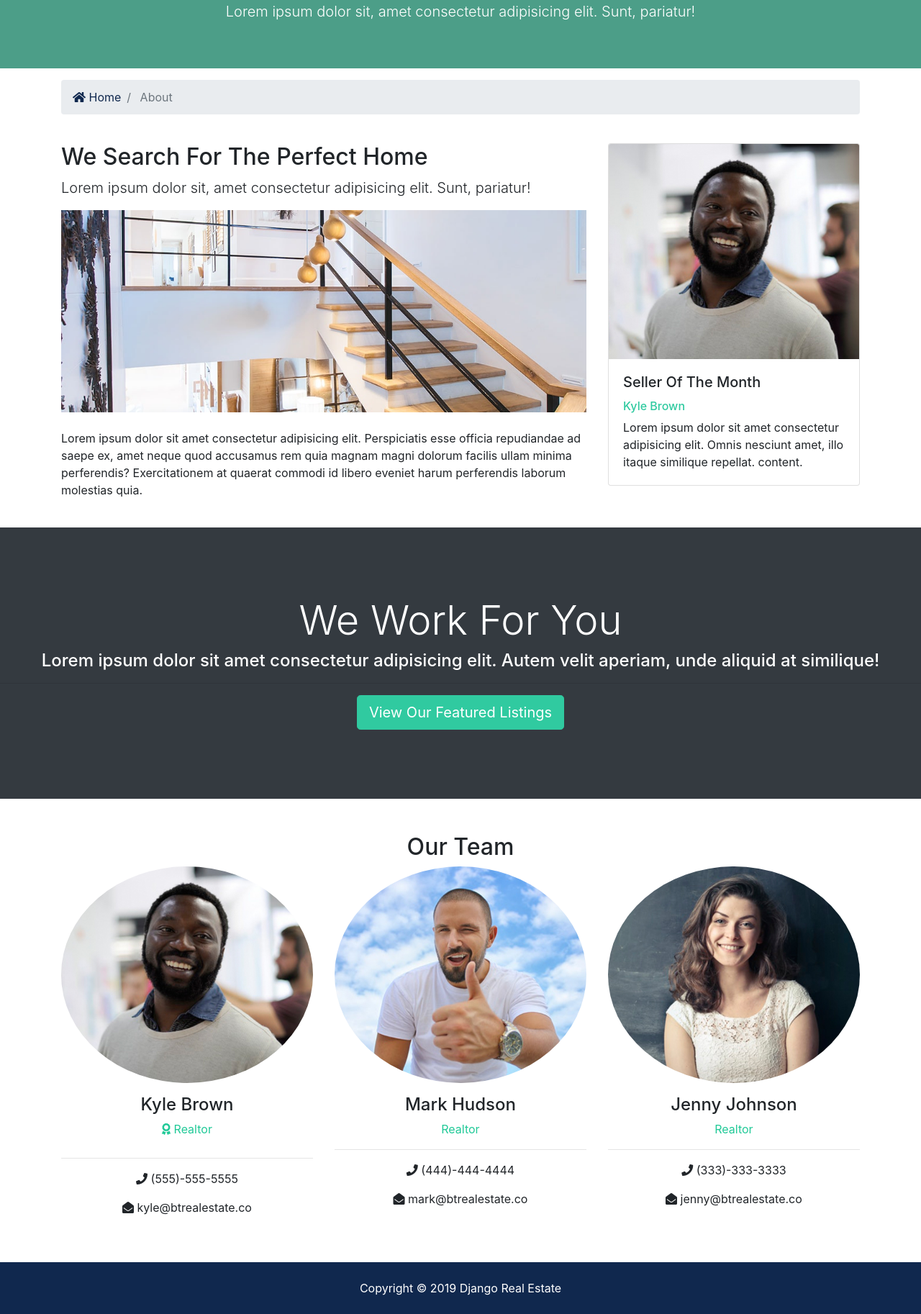
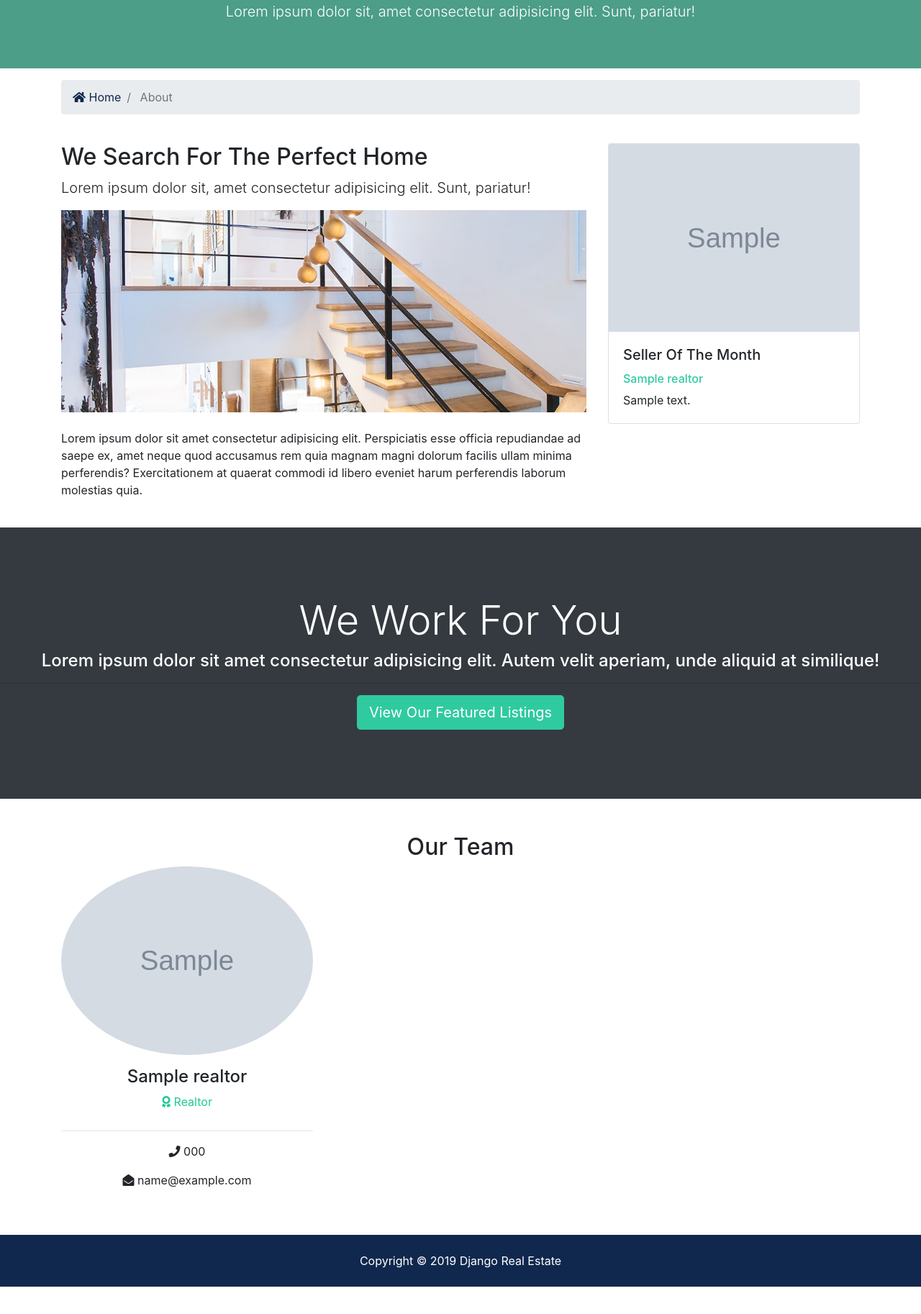
Before and after one commit to SashaPatsel/django-estate, a Django app: page /about in a window 1280 px wide. Shown: the part 250-2076 px from the top of the page at 72% size. After the commit the page ends 2038 px from the top, so only its background shows below. Run offline with Django 3.2, Linux system fonts and the light colour scheme; tables that the repository leaves empty hold one stand-in row (values such as "Sample post"); grey boxes marked "Sample" are stand-in pictures; some libraries are stand-ins or nearby versions.

Commit message:
dynamic about page

```diff
--- a/destate/pages/views.py
+++ b/destate/pages/views.py
@@ -2,6 +2,7 @@ from django.shortcuts import render
 from django.http import HttpResponse
 
 from listings.models import Listing
+from realtors.models import Realtor
 
 # Create your views here.
 def index(req):
@@ -13,4 +14,14 @@ def index(req):
     return render(req, "pages/index.html", context)
 
 def about(req):
-    return render(req, "pages/about.html")
+    #get all realtors
+    realtors = Realtor.objects.order_by("-hire_date")
+
+    #get mvp
+    mvp_realtors = Realtor.objects.all().filter(is_mvp=True)
+
+    context = {
+        "realtors": realtors,
+        "mvp_realtors": mvp_realtors
+    }
+    return render(req, "pages/about.html", context)
--- a/destate/templates/pages/about.html
+++ b/destate/templates/pages/about.html
@@ -40,16 +40,19 @@
                 commodi id libero eveniet harum perferendis laborum molestias quia.</p>
             </div>
             <div class="col-md-4">
+              {% if mvp_realtors %}
+                {% for realtor in mvp_realtors%}
                   <div class="card">
-                <img class="card-img-top" src="{% static 'img/realtors/kyle.jpg' %}" alt="Seller of the month">
+                    <img class="card-img-top" src="{{realtor.photo.url}}" alt="Seller of the month">
                     <div class="card-body">
                       <h5 class="card-title">Seller Of The Month</h5>
-                  <h6 class="text-secondary">Kyle Brown</h6>
-                  <p class="card-text">Lorem ipsum dolor sit amet consectetur adipisicing elit. Omnis nesciunt amet, illo itaque similique repellat.
-                    content.
+                      <h6 class="text-secondary">{{realtor.name}}</h6>
+                      <p class="card-text">{{realtor.description}}
                       </p>
                     </div>
                   </div>
+                {% endfor %}
+              {% endif %}
             </div>
           </div>
         </div>
@@ -68,39 +71,25 @@
         <div class="container">
           <h2 class="text-center">Our Team</h2>
           <div class="row text-center">
+            {% if realtors %}
+              {% for realtor in realtors %}
                  <div class="col-md-4">
-              <img src="{% static '/img/realtors/kyle.jpg' %}" alt="" class="rounded-circle mb-3">
-              <h4>Kyle Brown</h4>
+                  <img src="{{ realtor.photo.url }}" alt="" class="rounded-circle mb-3">
+                  <h4>{{realtor.name}}</h4>
                   <p class="text-success">
                     <i class="fas fa-award text-success mb-3"></i> Realtor</p>
                   <hr>
                   <p>
-                <i class="fas fa-phone"></i> (555)-555-5555</p>
+                    <i class="fas fa-phone"></i> {{realtor.phone}}</p>
                   <p>
-                <i class="fas fa-envelope-open"></i> kyle@btrealestate.co</p>
+                    <i class="fas fa-envelope-open"></i> {{ realtor.email }}</p>
                 </div>
-
-            <div class="col-md-4">
-              <img src="{% static '/img/realtors/mark.jpg' %}" alt="" class="rounded-circle mb-3">
-              <h4>Mark Hudson</h4>
-              <p class="text-success">Realtor</p>
-              <hr>
-              <p>
-                <i class="fas fa-phone"></i> (444)-444-4444</p>
-              <p>
-                <i class="fas fa-envelope-open"></i> mark@btrealestate.co</p>
+              {% endfor %}
+            {% else %}
+              <div class="col-md-12">
+                <p>no realtors available</p>
               </div>
-
-            <div class="col-md-4">
-              <img src="{% static '/img/realtors/jenny.jpg' %}" alt="" class="rounded-circle mb-3">
-              <h4>Jenny Johnson</h4>
-              <p class="text-success">Realtor</p>
-              <hr>
-              <p>
-                <i class="fas fa-phone"></i> (333)-333-3333</p>
-              <p>
-                <i class="fas fa-envelope-open"></i> jenny@btrealestate.co</p>
-            </div>
+            {% endif %}
           </div>
         </div>
       </section>
```
Lines whose indentation alone changed are shown as unchanged.
